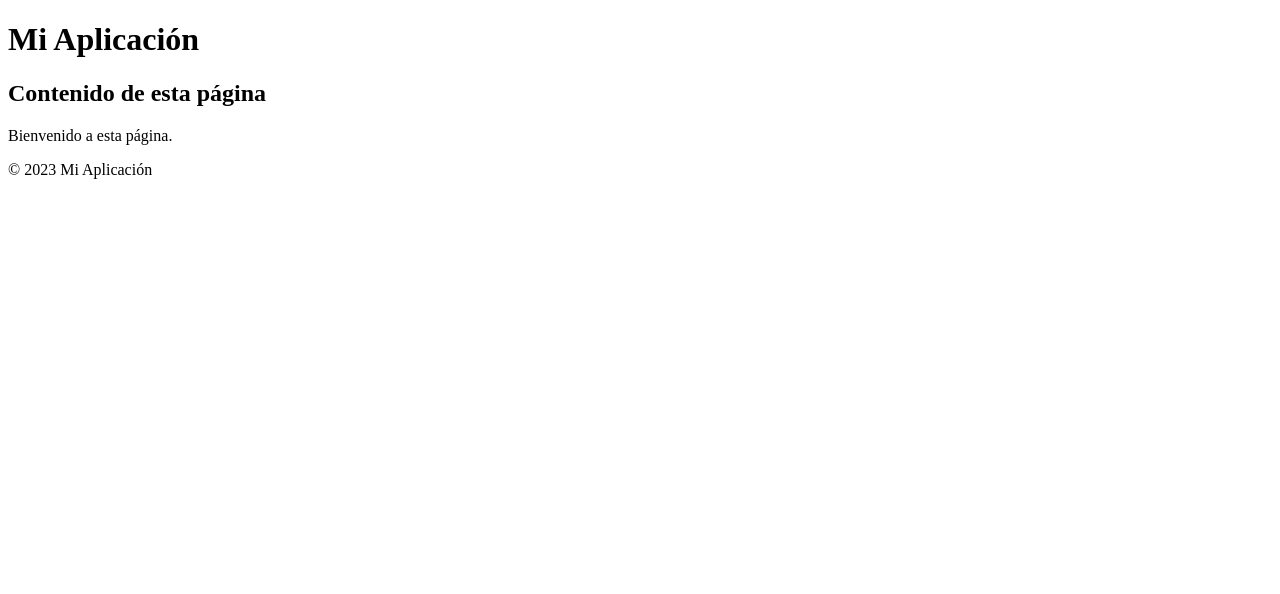
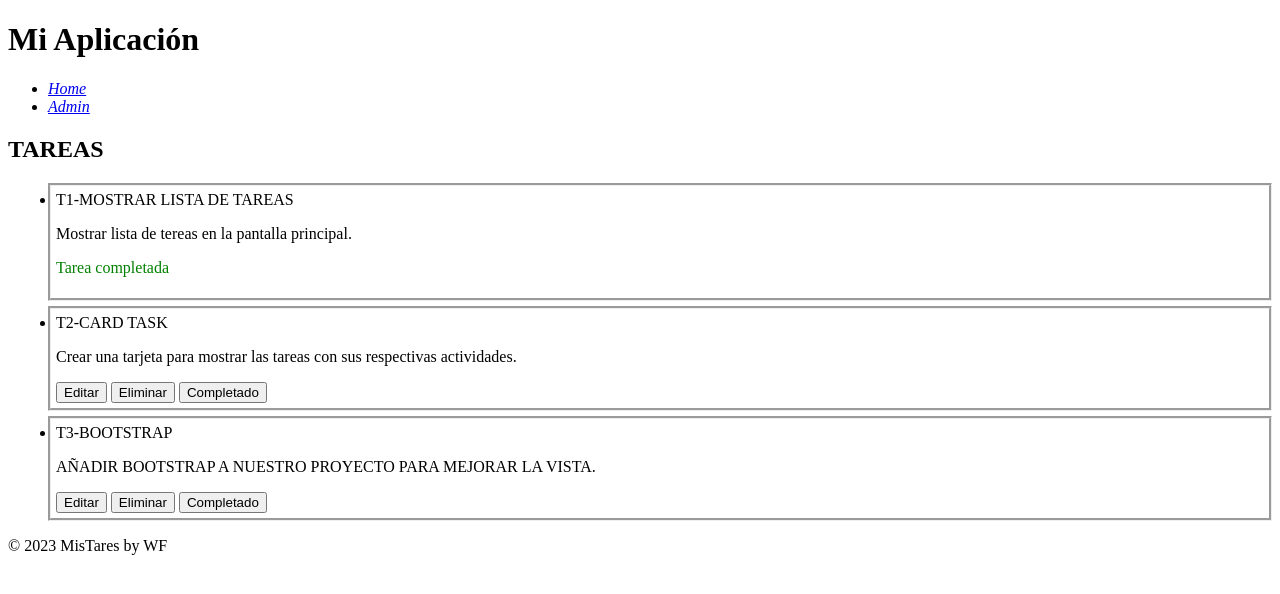
Before and after one commit to wfarelt/tareas, a Django app: page / in a window 1280 px wide. Shown: the top 594 px of the page. Run offline with Django 5.2, Linux system fonts and the light colour scheme; data comes from the database, SQL or seed files in the repository; both versions use the stored data as it was after the commit.

Commit message:
update tamplate task

```diff
--- a/task/admin.py
+++ b/task/admin.py
@@ -1,3 +1,5 @@
 from django.contrib import admin
+from .models import Task
+# Register your models here.
 
-# Register your models here.
+admin.site.register(Task)
--- a/task/templates/task/base.html
+++ b/task/templates/task/base.html
@@ -9,12 +9,21 @@
 <body>
     <header>
         <h1>Mi Aplicación</h1>
+        <nav>
+            <ul>
+                <i>
+                    <li><a href="/">Home</a></li>
+                    <li><a href="/admin/">Admin</a></li>
+                </i>
+            </ul>
+        </nav>
     </header>
     <main>
-        {% block content %}{% endblock %}
+        {% block content %}
+        {% endblock %}
     </main>
     <footer>
-        <p>© 2023 Mi Aplicación</p>
+        <p>© 2023 MisTares by WF</p>
     </footer>
 </body>
 </html>
--- a/task/templates/task/task_list.html
+++ b/task/templates/task/task_list.html
@@ -3,6 +3,29 @@
 
 {% block content %}
     <!-- Contenido específico de esta plantilla -->
-    <h2>Contenido de esta página</h2>
-    <p>Bienvenido a esta página.</p>
+    <h2>TAREAS</h2>
+
+    {% if tasks %}
+        <ul>
+            {% for task in tasks %}
+
+                <div style="margin-bottom: 5px; border-style: groove; padding: 5px;">
+                    <li>{{ task.title }}</li>
+                    <p>{{ task.description }}</p>
+                    {% if task.complete %}
+                        <p style="color: green;">Tarea completada</p>
+                    {% else %}
+                        <button>Editar</button>
+                        <button>Eliminar</button>
+                        <button>Completado</button>
+                    {% endif %}
+
+                </div>
+            {% endfor %}
+        </ul>
+    {% else %}
+        <p>No hay tareas</p>
+    {% endif %}
+
+
 {% endblock %}
--- a/task/views.py
+++ b/task/views.py
@@ -1,16 +1,16 @@
 from django.shortcuts import render, get_object_or_404, redirect
-from . import models
+from .models import Task
 from . import forms
 
 
 # Create your views here.
 
 def task_list(request):
-    tasks = models.Task.objects.all()
+    tasks = Task.objects.all()
     return render(request, 'task/task_list.html', {'tasks': tasks})
 
 def task_detail(request, pk):
-    task = get_object_or_404(models.Task, pk=pk)
+    task = get_object_or_404(Task, pk=pk)
     return render(request, 'task/task_detail.html', {'task': task})
 
 def task_create(request):
@@ -24,7 +24,7 @@ def task_create(request):
     return render(request, 'task/task_create.html', {'form': form})
 
 def task_edit(request, pk):
-    task = get_object_or_404(models.Task, pk=pk)
+    task = get_object_or_404(Task, pk=pk)
     if request.method == 'POST':
         form = forms.TaskForm(request.POST, instance=task)
         if form.is_valid():
@@ -35,6 +35,6 @@ def task_edit(request, pk):
     return render(request, 'task/task_edit.html', {'form': form})
 
 def task_delete(request, pk):
-    task = get_object_or_404(models.Task, pk=pk)
+    task = get_object_or_404(Task, pk=pk)
     task.delete()
     return redirect('task:task_list')
```
Also changed, not shown: db.sqlite3.
